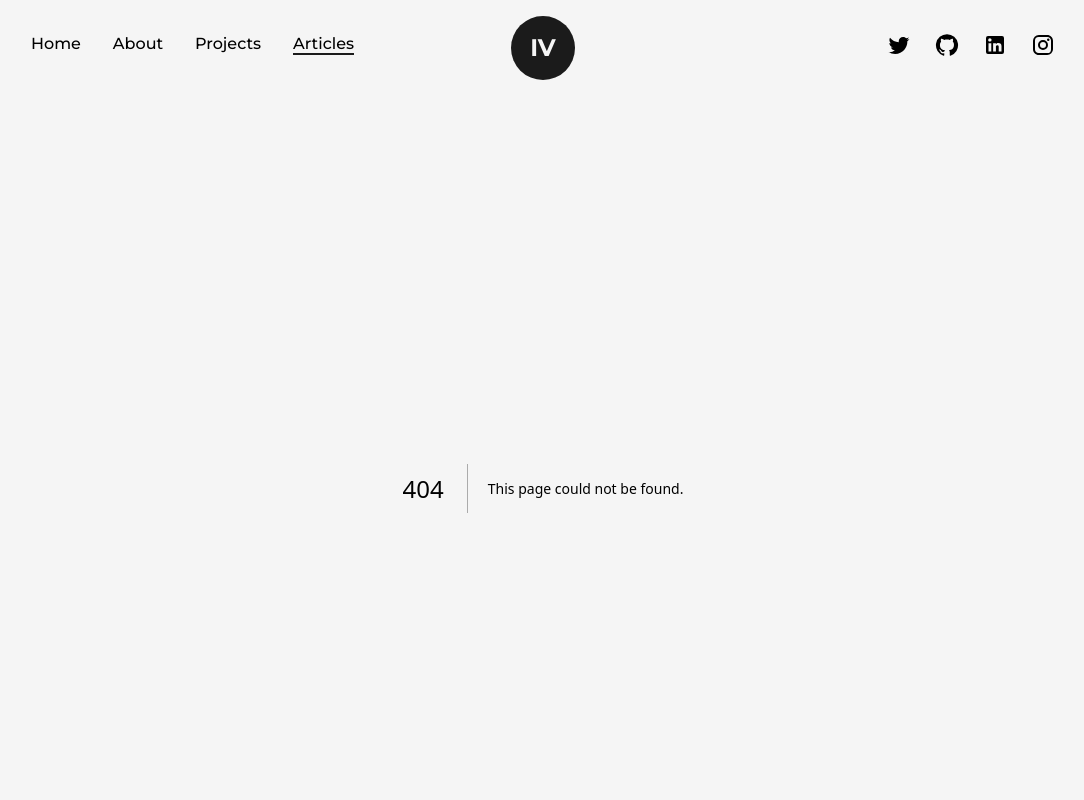
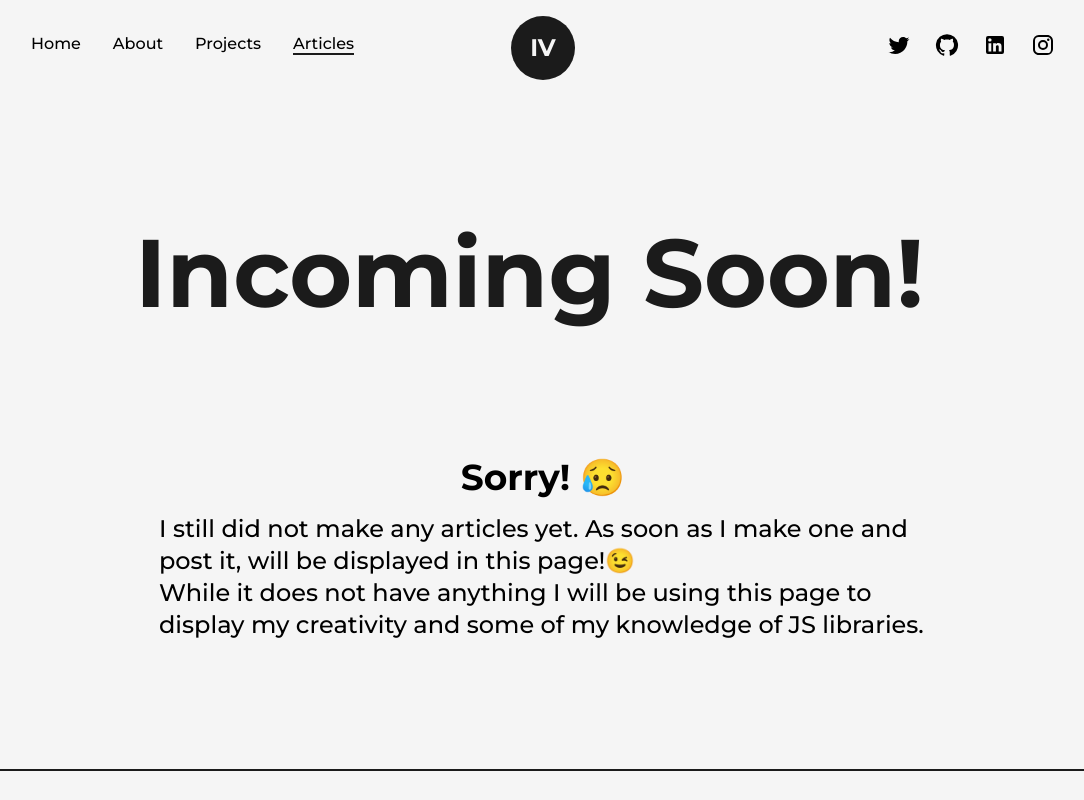
Before and after one commit to ivtrL/Portfolio, a Next.js app: page /articles in a window 1280 px wide. Before the commit this address had no page. Shown: the top 800 px of the page, without its empty margins (97-1181 px from the left). Built offline with nearby package versions, Linux system fonts and the light colour scheme.

Commit message:
Created articles page

```diff
--- /dev/null
+++ b/src/app/articles/page.tsx
@@ -0,0 +1,23 @@
+import AnimatedText from "@/components/AnimatedText";
+import Layout from "@/components/Layout";
+import React from "react";
+
+const ArticlesPage = () => {
+  return (
+    <main>
+      <Layout className="flex flex-col items-center justify-center">
+        <AnimatedText text="Incoming Soon!" className="mb-32" />
+        <h2 className="font-bold text-4xl mb-4">Sorry! 😥</h2>
+        <p className="font-medium text-2xl w-3/4">
+          I still did not make any articles yet. As soon as I make one and post
+          it, will be displayed in this page!😉
+          <br />
+          While it does not have anything I will be using this page to display
+          my creativity and some of my knowledge of JS libraries.
+        </p>
+      </Layout>
+    </main>
+  );
+};
+
+export default ArticlesPage;
```
